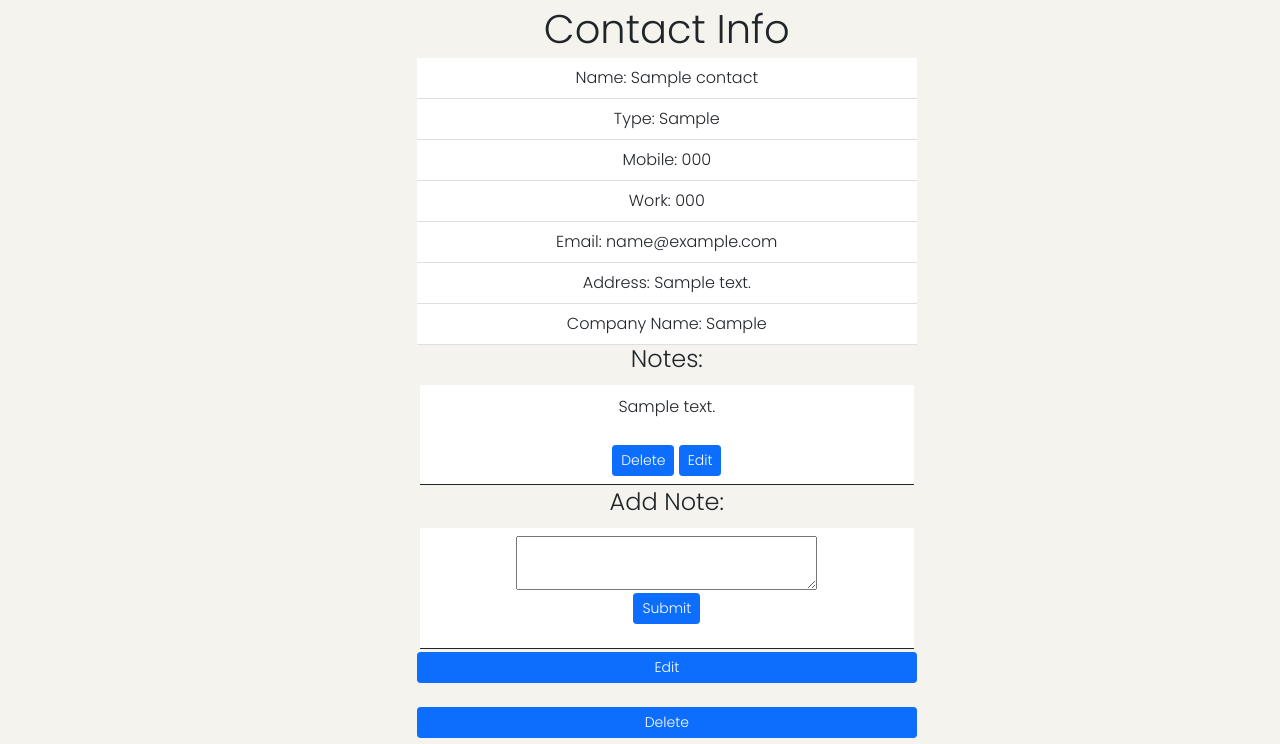
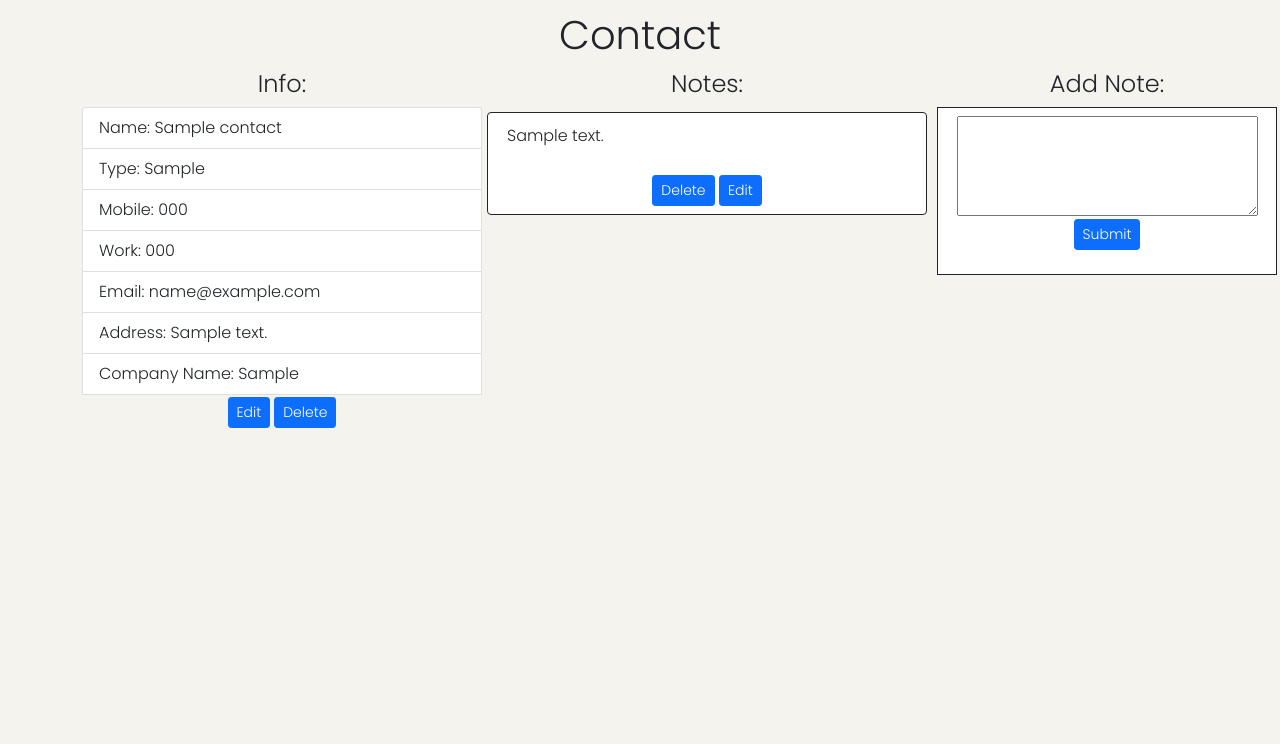
Before and after one commit to federico-rocchetti/capstone-crm, a Flask app: page /contact/1 in a window 1280 px wide. Shown: the part 56-800 px from the top of the page. Run offline with Flask 2, Linux system fonts and the light colour scheme; a user stored in the database is signed in; tables that the repository leaves empty hold one stand-in row (values such as "Sample post"); some libraries are stand-ins or nearby versions.

Commit message:
Finished dashboard display flex.

```diff
--- a/project/static/styles.css
+++ b/project/static/styles.css
@@ -76,19 +76,45 @@
 .notes {
     border: solid;
     border-width: 1px;
-    margin:3px;
+    margin: 5px;
+}
+.note {
+    margin: 3px;
+    width: 400px;
 }
 
-.indiv-note {
+
+.margin-fix {
     margin: 2px;
 }
 
 .container-contact {
-    max-width: 500px;
-    margin-left: 30%;
-    margin-right: auto;
+    display: flex;
+    justify-content: space-evenly;
+
 }
 
 .submit-btn {
     margin-top: 3px;
 }
+
+.note-text-area {
+    min-width: 300px;
+    min-height: 100px;
+}
+
+.contact-info {
+    min-width: 400px;
+}
+
+.contact-notes {
+    max-width: 500px;
+}
+
+.contact-add-note {
+    min-width: 350px;
+}
+.btns-contact {
+    display: flex;
+    justify-content: center;
+}
--- a/project/templates/contact.html
+++ b/project/templates/contact.html
@@ -1,8 +1,10 @@
 {% extends 'base.html' %}
 {% block body %}
-<div class="container-contact text-center">
-    <h1 class="page-header text-center">Contact Info</h1>
-    <ul class="list-group list-group-flush contact-list">
+<h1 class="page-header text-center">Contact</h1>
+<div class="container-contact">
+    <div class="contact-info">
+        <h4 class="text-center">Info: </h4>
+        <ul class="list-group list-group contact-list">
             <li class="list-group-item align-items-center">Name: {{ contact.name }}</li>
             <li class="list-group-item align-items-center">Type: {{ contact.contact_type }}</li>
             <li class="list-group-item align-items-center">Mobile: {{ contact.mobile_phone }}</li>
@@ -10,30 +12,38 @@
             <li class="list-group-item align-items-center">Email: {{ contact.email }}</li>
             <li class="list-group-item align-items-center">Address: {{ contact.address }}</li>
             <li class="list-group-item align-items-center">Company Name: {{ contact.company }}</li>
-
+            <div class="btns-contact">
+                <a href="/update_contact/{{ contact.id }}" class="btn btn-primary btn-sm margin-fix" role="button">Edit</a><br>
+                <a href="/delete_contact/{{ contact.id }}" class="btn btn-primary btn-sm margin-fix" role="button">Delete</a>
+            </div>
+        </ul>
+    </div>
+    <div class="contact-notes">
             <h4 class="text-center">Notes: </h4>
             {% for note in notes %}
-            <li class="list-group-item notes align-items-center">
+            <ul class="list-group list-group contact-list">
+                <li class="list-group-item notes align-items-center">
 
-                    <p class="indiv-note">{{ note.note }}</p><br>
+                    <p class="note">{{ note.note }}</p><br>
                     <div class="notes-option-btns text-center">
                         <a href="/delete_note/{{ contact.id }}/{{ note.id }}" class="btn btn-primary btn-sm" role="button">Delete</a>
                         <a href="/edit_note/{{ contact.id }}/{{ note.id }}" class="btn btn-primary btn-sm" role="button">Edit</a>
 
-                </div>
-            </li>
-            {% endfor %}
-
+                    </div>
+                </li>
+                {% endfor %}
+            </ul>
+    </div>
+    <div class="contact-add-note">
             <h4 class="text-center">Add Note: </h4>
             <li class="list-group-item notes align-items-center">
-                <form method="POST">
+                <form class="text-center" method="POST">
                     {{form.hidden_tag()}}
-                    {{form.note()}}<br>
+                    {{form.note(class="note-text-area")}}<br>
                         {{form.submit(class="btn btn-primary btn-sm submit-btn")}}
                 </form>
             </li>
-        <a href="/update_contact/{{ contact.id }}" class="btn btn-primary btn-sm" role="button">Edit</a><br>
-        <a href="/delete_contact/{{ contact.id }}" class="btn btn-primary btn-sm" role="button">Delete</a>
-    </ul>
+    </div>
+
 </div>
     {% endblock %}
```
